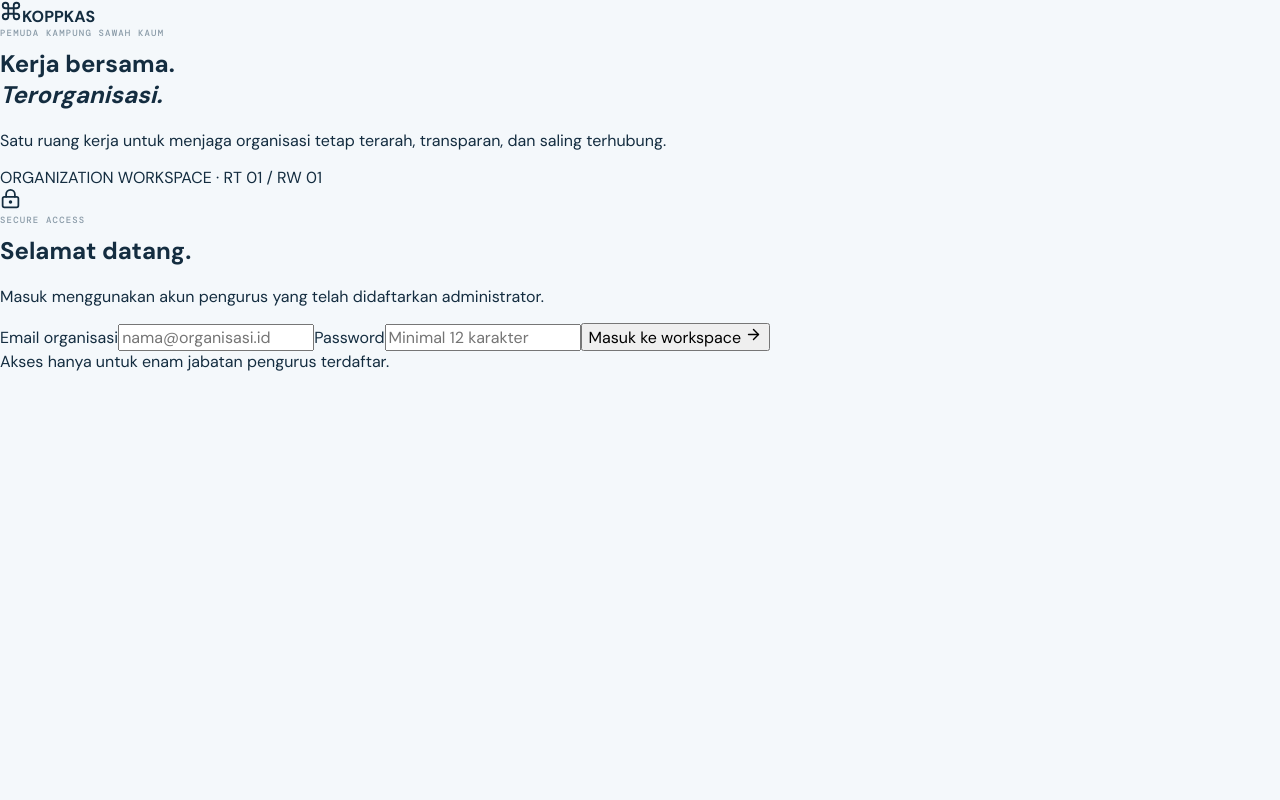
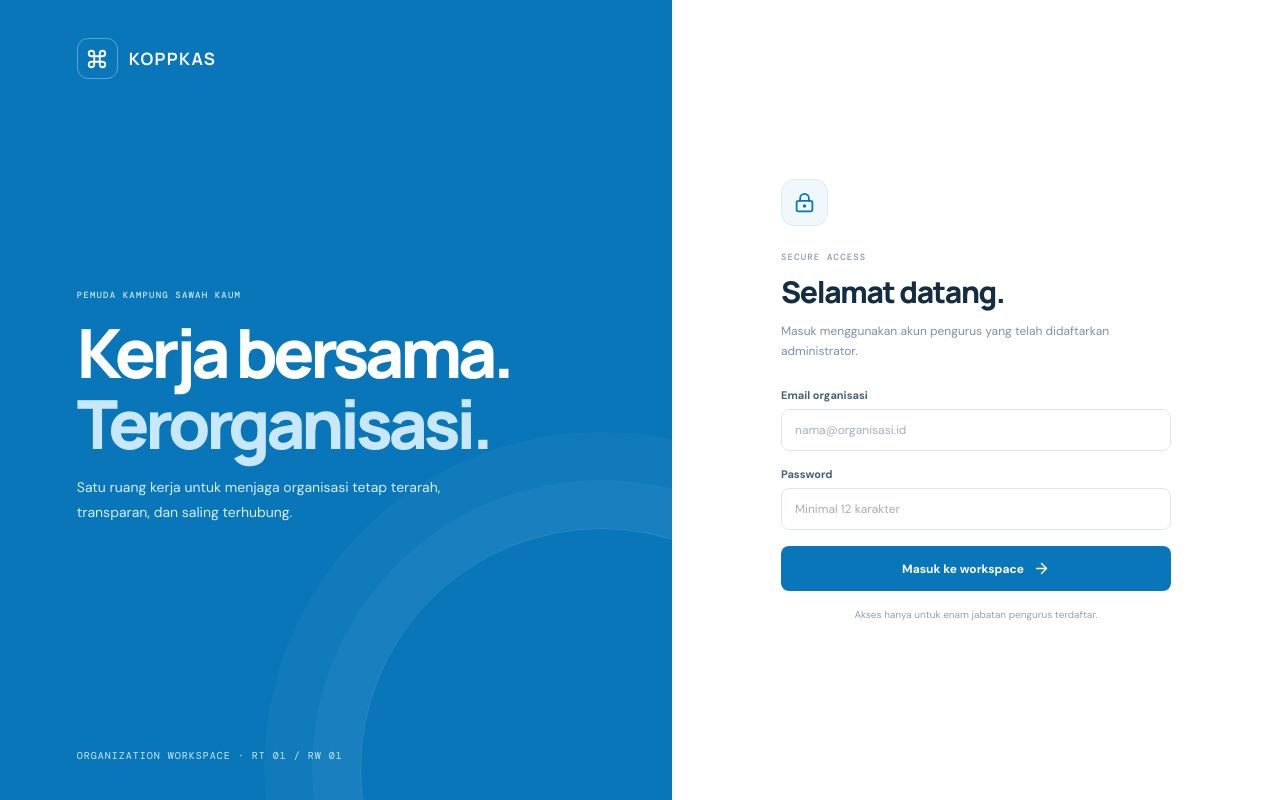
Before and after one commit to Eror004/KOPPKAS, a Next.js app: page /login in a window 1280 px wide. Built offline with nearby package versions, Linux system fonts and the light colour scheme.

Commit message:
style(auth): add login and public contact layouts

```diff
--- a/src/app/globals.css
+++ b/src/app/globals.css
@@ -117,3 +117,53 @@ h1,h2,h3,p{margin-top:0}
 .search-results button{display:flex;align-items:center;justify-content:space-between;width:100%;padding:9px 8px;border:0;border-radius:6px;background:#fff;text-align:left;color:#456176;font-size:10px}
 .search-results button:hover{background:#f0f7fb;color:var(--blue)}
 .search-results p{padding:7px 8px;margin:0;color:#899aa7;font-size:10px}
+
+/* Authentication and public contact surfaces */
+.login-shell{min-height:100vh;display:grid;grid-template-columns:minmax(0,1.05fr) minmax(420px,.95fr);background:#fff}
+.login-aside{position:relative;min-height:100vh;padding:38px clamp(30px,6vw,90px);display:flex;flex-direction:column;justify-content:space-between;overflow:hidden;background:#0876b9;color:#fff}
+.login-aside:after{content:"";position:absolute;width:480px;height:480px;border:1px solid #ffffff24;border-radius:50%;right:-170px;bottom:-210px;box-shadow:0 0 0 48px #ffffff0a,0 0 0 96px #ffffff08}
+.login-brand{display:flex;align-items:center;gap:11px;font:800 17px 'Manrope',sans-serif;letter-spacing:.08em}
+.login-brand span{width:41px;height:41px;border:1px solid #ffffff55;border-radius:11px;display:grid;place-items:center}
+.login-message{position:relative;z-index:1;max-width:550px;margin:70px 0}
+.login-message .eyebrow{color:#c8e8fa}
+.login-message h1{font:800 clamp(42px,5.3vw,70px)/1.05 'Manrope',sans-serif;letter-spacing:-.065em;margin:16px 0}
+.login-message h1 em{font-style:normal;color:#c8e8fa}
+.login-message>p:last-child{max-width:390px;color:#d6effb;font-size:14px;line-height:1.8}
+.login-aside-foot{position:relative;z-index:1;font:10px 'DM Mono',monospace;letter-spacing:.1em;color:#c8e8fa}
+.login-main{display:grid;place-items:center;padding:40px 26px}
+.login-form{width:min(100%,390px)}
+.login-lock{width:47px;height:47px;border:1px solid #dceaf2;border-radius:13px;background:#f1f8fc;color:var(--blue);display:grid;place-items:center;margin-bottom:25px}
+.login-form .eyebrow{margin-bottom:8px}
+.login-form h2{font:800 30px 'Manrope',sans-serif;letter-spacing:-.045em;margin:0}
+.login-intro{color:#7d91a0;font-size:12px;line-height:1.7;margin:9px 0 27px}
+.login-form label,.contact-form label{display:flex;flex-direction:column;gap:7px;margin-bottom:16px;color:#466176;font-size:11px;font-weight:700}
+.login-form input,.contact-form input,.contact-form select,.contact-form textarea{width:100%;border:1px solid #dce7ee;border-radius:8px;background:#fff;color:#1d3a50;padding:12px 13px;outline:none;font-size:12px;font-weight:400;transition:border-color .18s ease,box-shadow .18s ease}
+.login-form input:focus,.contact-form input:focus,.contact-form select:focus,.contact-form textarea:focus{border-color:#1687c5;box-shadow:0 0 0 3px #1687c51c}
+.login-form input::placeholder,.contact-form input::placeholder,.contact-form textarea::placeholder{color:#a2b0ba}
+.login-form>button,.contact-form>button{width:100%;height:45px;display:flex;align-items:center;justify-content:center;gap:9px;border:0;border-radius:8px;background:#0876b9;color:#fff;font-size:12px;font-weight:700;transition:background .18s ease,transform .18s ease}
+.login-form>button:hover,.contact-form>button:hover{background:#075b91}
+.login-form>button:active,.contact-form>button:active{transform:translateY(1px)}
+.login-form>button:disabled,.contact-form>button:disabled{opacity:.65;cursor:wait}
+.login-error,.contact-error{padding:10px 12px;border-radius:7px;background:#fff1f0;color:#b42318;font-size:11px;line-height:1.5}
+.login-foot{margin:17px 0 0;text-align:center;color:#93a2ad;font-size:10px}
+.contact-shell{min-height:100vh;background:#f4f8fb;color:var(--ink)}
+.contact-header{height:68px;display:flex;align-items:center;justify-content:space-between;padding:0 clamp(18px,6vw,88px);background:#fff;border-bottom:1px solid var(--line)}
+.contact-header a{display:flex;align-items:center;gap:8px;color:#0876b9;text-decoration:none;font:800 14px 'Manrope',sans-serif;letter-spacing:.06em}
+.contact-header>span,.contact-footer{font:9px 'DM Mono',monospace;letter-spacing:.12em;color:#8ca0ad}
+.contact-content{max-width:760px;margin:0 auto;padding:72px 24px 80px}
+.contact-content>.eyebrow{margin-bottom:14px}
+.contact-content h1{font:800 clamp(38px,6vw,62px)/1.05 'Manrope',sans-serif;letter-spacing:-.06em;margin:0}
+.contact-content h1 span{color:#0876b9}
+.contact-lead{max-width:570px;color:#718797;font-size:13px;line-height:1.8;margin:17px 0 32px}
+.contact-form{padding:27px;background:#fff;border:1px solid var(--line);border-radius:12px;box-shadow:var(--shadow)}
+.contact-form-grid{display:grid;grid-template-columns:1fr 1fr;gap:14px}
+.contact-form textarea{resize:vertical;min-height:130px}
+.contact-honeypot{position:absolute!important;width:1px;height:1px;overflow:hidden;clip:rect(0,0,0,0);white-space:nowrap}
+.contact-privacy{color:#93a2ad;font-size:10px;line-height:1.6;margin:12px 0 0}
+.contact-success{padding:27px;background:#fff;border:1px solid #cde8d8;border-radius:12px;color:#26734a}
+.contact-success h2{font:800 21px 'Manrope',sans-serif;color:#173d2b;margin:13px 0 6px}
+.contact-success p{font-size:12px;color:#688575;line-height:1.7}
+.contact-success button{border:0;background:#eaf6ef;color:#26734a;padding:10px 13px;border-radius:7px;font-size:11px;font-weight:700}
+.contact-footer{text-align:center;padding:20px;border-top:1px solid #e4edf3}
+@media(max-width:760px){.login-shell{grid-template-columns:1fr}.login-aside{min-height:auto;padding:23px 24px 25px}.login-message{margin:55px 0 36px}.login-message h1{font-size:43px}.login-message>p:last-child{font-size:12px}.login-aside-foot{font-size:8px}.login-main{padding:45px 24px 55px}.contact-content{padding:48px 17px 58px}.contact-form{padding:18px}.contact-form-grid{grid-template-columns:1fr;gap:0}.contact-header{height:59px}.contact-header>span{font-size:8px}}
+@media(prefers-reduced-motion:reduce){.login-form input,.contact-form input,.contact-form select,.contact-form textarea,.login-form>button,.contact-form>button{transition:none}}
```
